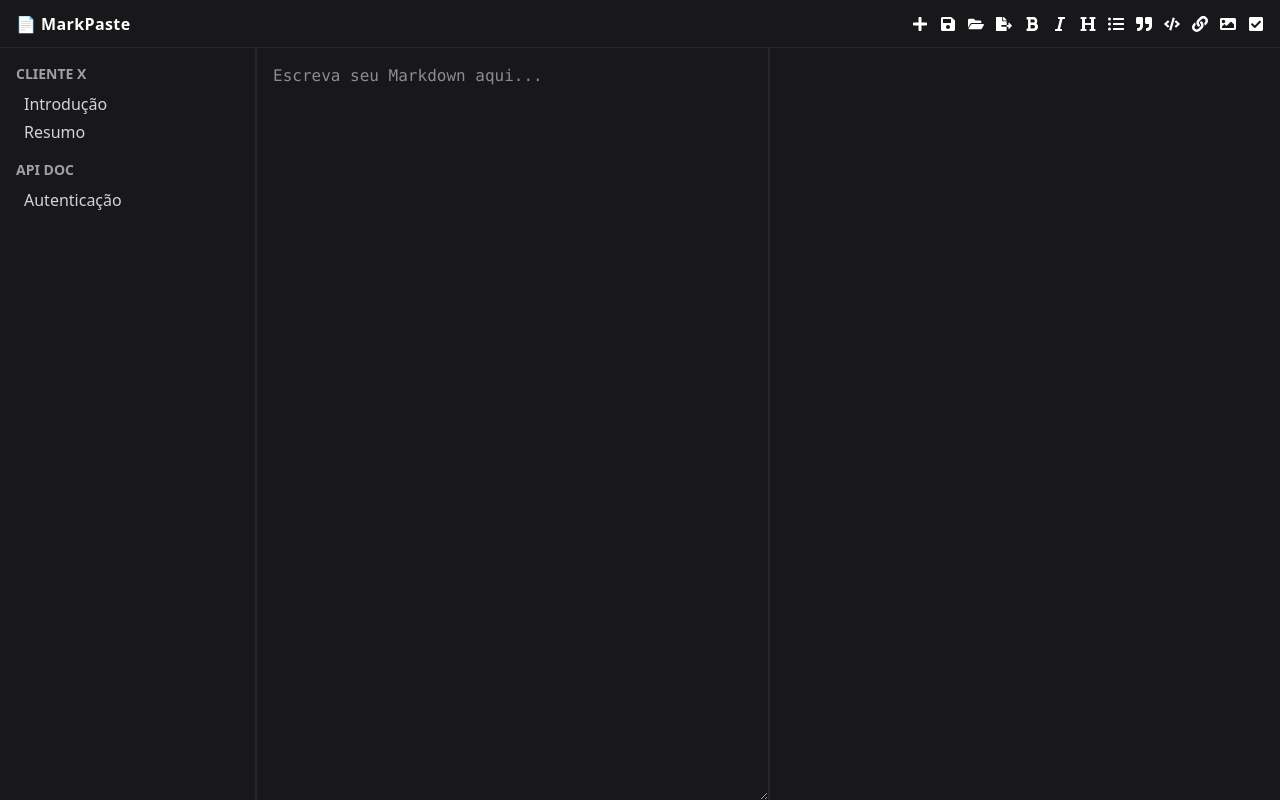
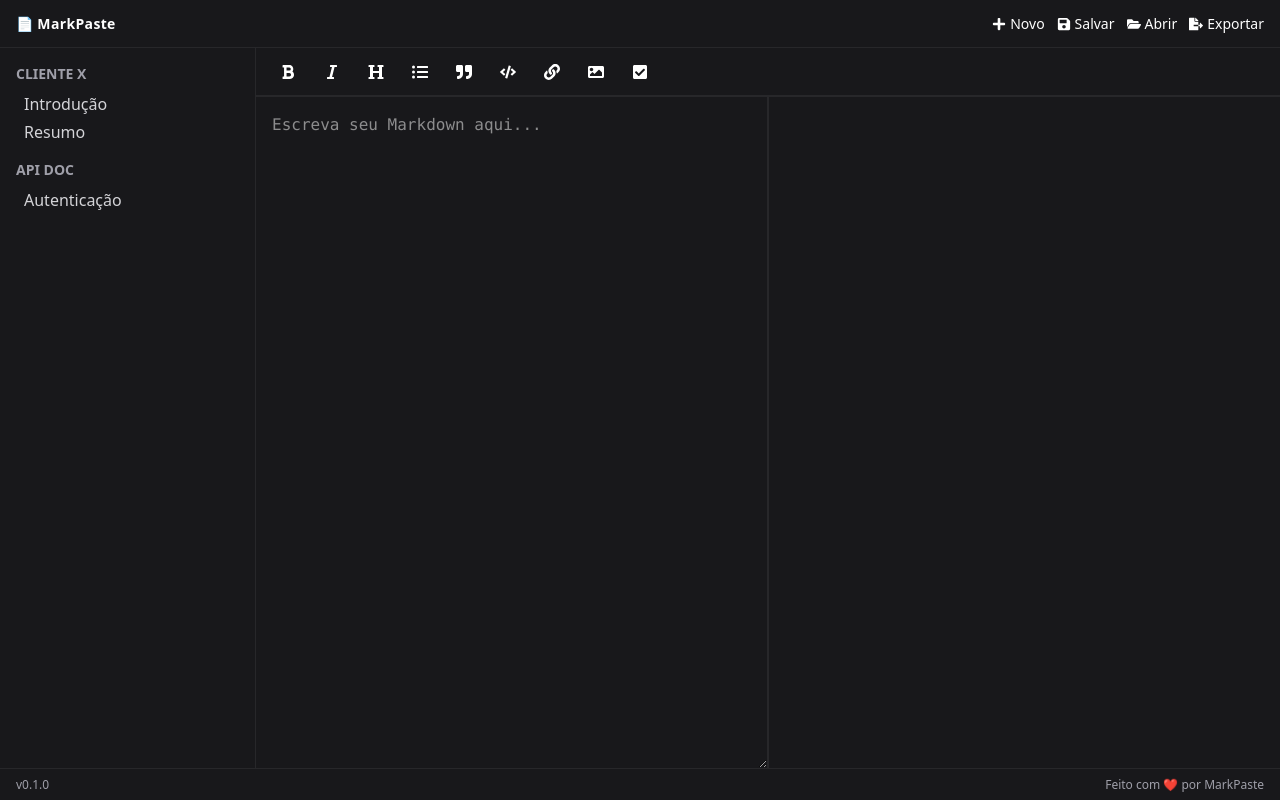
Before and after one commit to iberno/markpaste, a React (Vite) app: page / in a window 1280 px wide. Built offline with nearby package versions, Linux system fonts and the light colour scheme.

Commit message:
Change a global topbar and formatter toolbar and redesign ajustiments and create a footer

```diff
--- a/src/App.jsx
+++ b/src/App.jsx
@@ -1,8 +1,10 @@
 import { useState, useRef } from "react";
+import Topbar from "./components/TopBar.jsx"
+import Toolbar from "./components/Toolbar"
 import Sidebar from "./components/Sidebar";
-import Toolbar from "./components/Toolbar"
 import Editor from "./components/Editor"
 import Preview from "./components/Preview";
+import Footer from "./components/Footer.jsx";
 
 import { applyMarkdownFormatting } from "./utils/formatMarkdown";
 import "./styles/tailwind.css";
@@ -41,16 +43,18 @@ const handleAction = (action) => {
 }
 return (
   <div className="h-screen flex flex-col bg-zinc-950 text-white overflow-hidden">
-    {/* 🔝 Topbar */}
-    <Toolbar onAction={handleAction} />
+    {/* Topbar global */}
+    <Topbar onAction={handleAction} />
 
-    {/* 📄 Conteúdo principal */}
+    {/* Conteúdo */}
     <div className="flex flex-1 overflow-hidden">
-      {/* 📁 Sidebar de Snippets */}
+      {/* Sidebar */}
       <Sidebar data={sampleData} onSelect={setContent} />
 
-      {/* ✍️ Editor + 📄 Preview */}
-      <div className="flex flex-1 overflow-hidden border-l border-zinc-800">
+      {/* Editor + Preview + Toolbar */}
+      <div className="flex flex-col flex-1">
+        <Toolbar onAction={handleAction} />
+        <div className="flex flex-1 overflow-hidden border-t border-zinc-800">
           <div className="w-1/2 border-r border-zinc-800">
             <Editor
               content={content}
@@ -64,6 +68,10 @@ return (
         </div>
       </div>
     </div>
+
+    {/* Footer */}
+    <Footer />
+  </div>
 )
 }
 export default App;
--- /dev/null
+++ b/src/components/Footer.jsx
@@ -0,0 +1,10 @@
+export default function Footer() {
+  return (
+    <footer className="h-8 flex items-center justify-between px-4 text-xs border-t border-zinc-800 bg-zinc-900 text-zinc-400">
+      <span>v0.1.0</span>
+      <span>
+        Feito com ❤️ por <a href="https://github.com/iberno/markpaste" target="_blank" className="hover:underline">MarkPaste</a>
+      </span>
+    </footer>
+  )
+}
--- a/src/components/Toolbar.jsx
+++ b/src/components/Toolbar.jsx
@@ -3,10 +3,6 @@ import { FaPlus, FaSave, FaFolderOpen, FaFileExport, FaBold, FaItalic, FaHeading
 
 export default function Toolbar({ onAction }) {
   const buttons = [
-    { icon: <FaPlus />, action: 'new', label: 'Novo Snippet' },
-    { icon: <FaSave />, action: 'save', label: 'Salvar (Ctrl+S)' },
-    { icon: <FaFolderOpen />, action: 'open', label: 'Abrir' },
-    { icon: <FaFileExport />, action: 'export', label: 'Exportar' },
     { icon: <FaBold />, action: 'bold', label: 'Negrito (Ctrl+B)' },
     { icon: <FaItalic />, action: 'italic', label: 'Itálico (Ctrl+I)' },
     { icon: <FaHeading />, action: 'heading', label: 'Título (Ctrl+H)' },
@@ -19,15 +15,14 @@ export default function Toolbar({ onAction }) {
   ]
 
   return (
-    <div className="h-12 flex items-center justify-between px-4 border-b border-zinc-800 bg-zinc-900 text-md">
-      <div className="font-bold tracking-wide">📄 MarkPaste</div>
+    <div className="h-12 flex items-center gap-2 justify-between p-4 border-b border-zinc-800 bg-zinc-900 text-md">
       <div className="flex gap-3">
         {buttons.map((btn, i) => (
           <button
             key={i}
             onClick={() => onAction(btn.action)}
             title={btn.label}
-            className="flex items-center gap-1 hover:text-zinc-300"
+            className="flex items-center rounded p-2 hover:bg-zinc-800 "
           >
             {btn.icon}
             {/*<span className="hidden sm:inline">{btn.label}</span>*/}
--- /dev/null
+++ b/src/components/TopBar.jsx
@@ -0,0 +1,29 @@
+import { FaPlus, FaSave, FaFolderOpen, FaFileExport } from 'react-icons/fa'
+
+export default function Topbar({ onAction }) {
+  const buttons = [
+    { icon: <FaPlus />, action: 'new', label: 'Novo' },
+    { icon: <FaSave />, action: 'save', label: 'Salvar' },
+    { icon: <FaFolderOpen />, action: 'open', label: 'Abrir' },
+    { icon: <FaFileExport />, action: 'export', label: 'Exportar' },
+  ]
+
+  return (
+    <div className="h-12 flex items-center justify-between px-4 border-b border-zinc-800 bg-zinc-900 text-sm">
+      <div className="font-bold tracking-wide">📄 MarkPaste</div>
+      <div className="flex gap-3">
+        {buttons.map((btn, i) => (
+          <button
+            key={i}
+            onClick={() => onAction(btn.action)}
+            title={btn.label}
+            className="flex items-center gap-1 hover:text-zinc-300"
+          >
+            {btn.icon}
+            <span className="hidden sm:inline">{btn.label}</span>
+          </button>
+        ))}
+      </div>
+    </div>
+  )
+}
```
Lines whose indentation alone changed are shown as unchanged.
